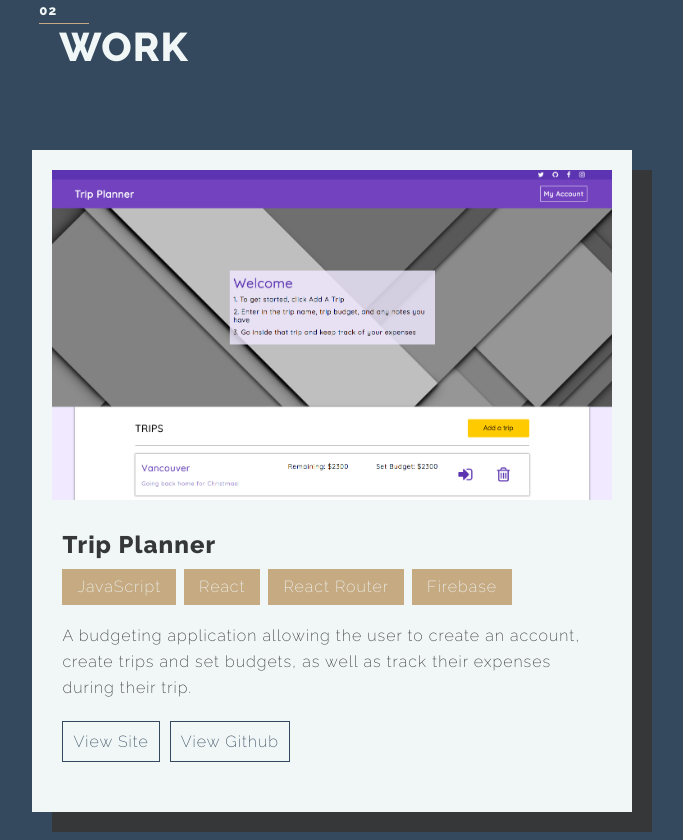
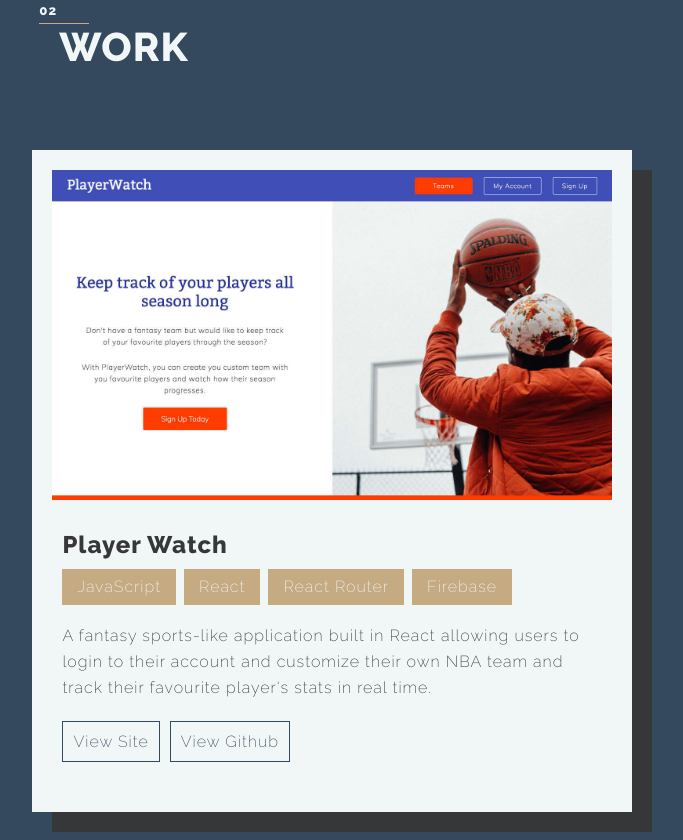
Before and after one commit to nicke920/portfolio, a website: page index.html in a window 1280 px wide. Shown: the part 1920-2760 px from the top of the page, without its empty margins (516-1199 px from the left). Drawn offline with nearby package versions, Linux system fonts and the light colour scheme; a web font is replaced by a local one.

Commit message:
added lastest portfolio piece --Player Watch

```diff
--- a/index.html
+++ b/index.html
@@ -105,7 +105,7 @@
 			<h2>Work</h2>
 		</div>
 		<div class="work_content">
-			<!-- <div class="workPieceBackground wow animated fadeIn">
+			<div class="workPieceBackground wow animated fadeIn">
 				<div class="workPiece">
 					<div class="workImage piece1">
 
@@ -127,7 +127,7 @@
 						</div>
 					</div>
 				</div>
-			</div> -->
+			</div>
 			<div class="workPieceBackground wow animated fadeIn">
 				<div class="workPiece">
 					<div class="workImage piece4">
```
